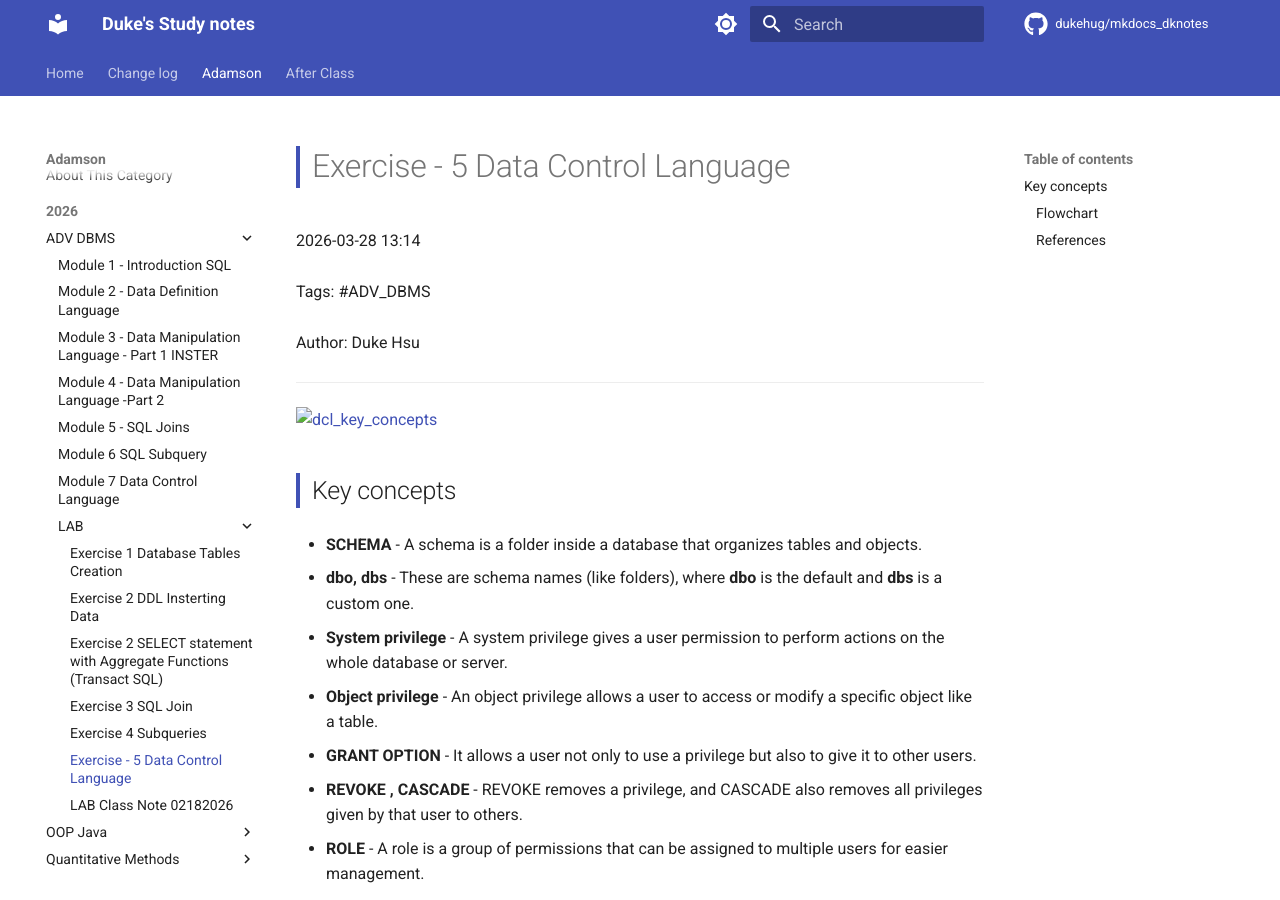
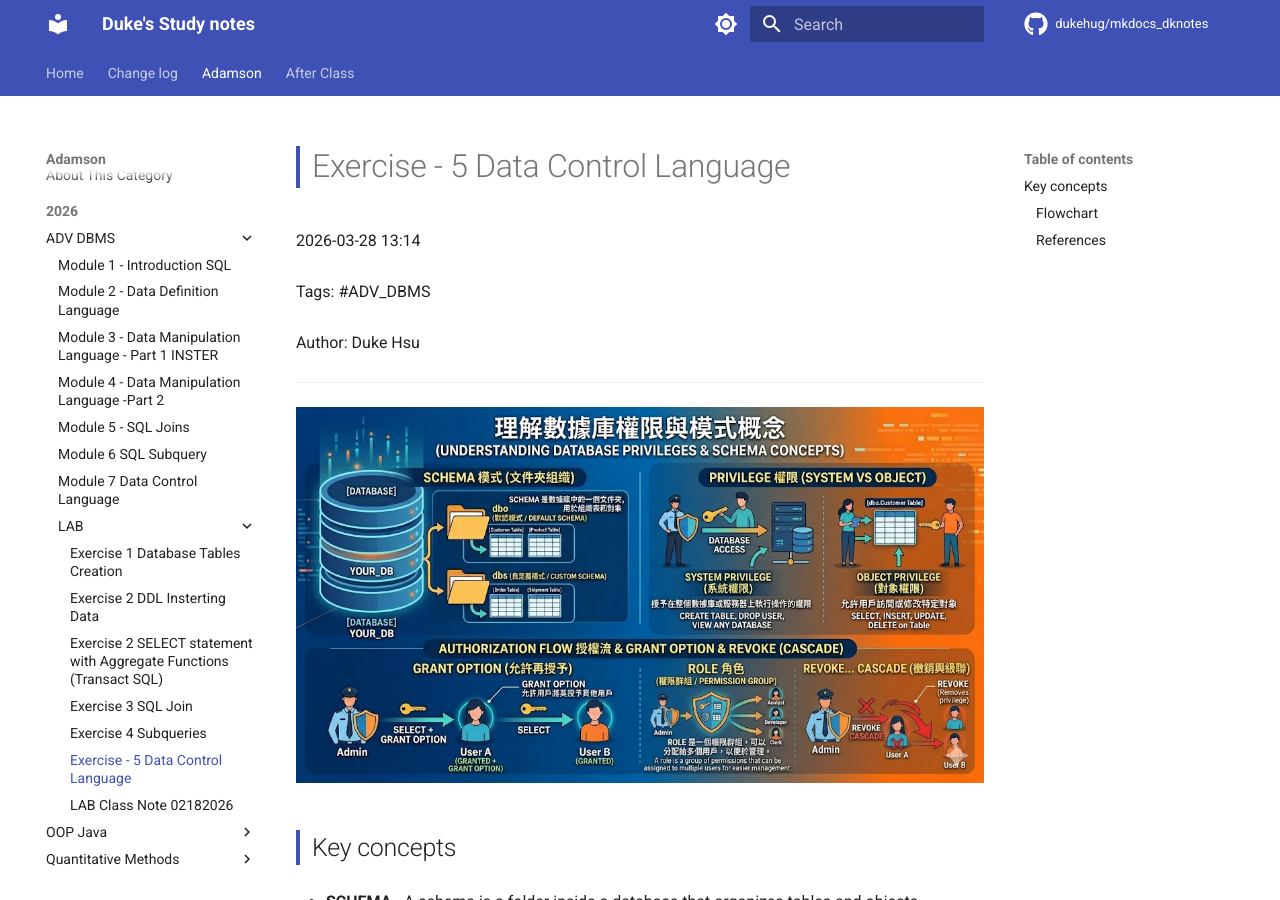
Before and after one commit to dukehug/mkdocs_dknotes, an MkDocs documentation site: the page built from docs/Adamson/2026/ADV_DBMS/LAB/Exercise-5-Data-Control-Language.md, in a window 1280 px wide and 900 px high. Built offline with MkDocs 1.6.1 and Material for MkDocs 9.7.7, drawn with Linux system fonts in a browser that asks for light colours; comment, search, counter and statistics services are not loaded.

Commit message:
upadte notes: Sat Mar 28 05:03:19 PM CST 2026

```diff
--- a/docs/Adamson/2026/ADV_DBMS/LAB/Exercise-5-Data-Control-Language.md
+++ b/docs/Adamson/2026/ADV_DBMS/LAB/Exercise-5-Data-Control-Language.md
@@ -8,7 +8,7 @@ Tags: #ADV_DBMS
 Author:  Duke Hsu
 
 ---
-![dcl_key_concepts](../../../assets/images/dcl_key_concepts.png)
+![dcl_key_concepts](../../../../assets/images/dcl_key_concepts.png)
 
 ## Key concepts
 
```
